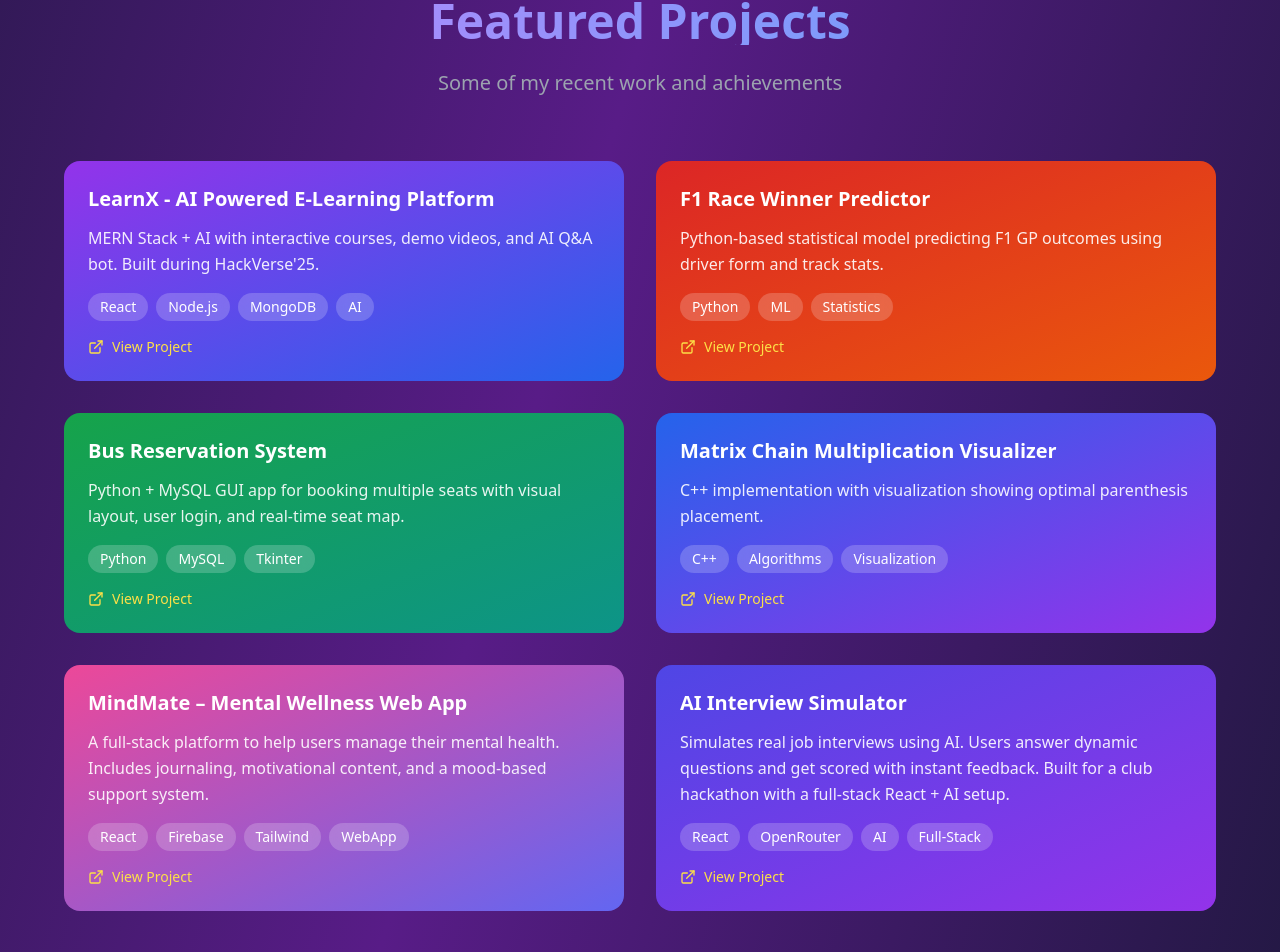
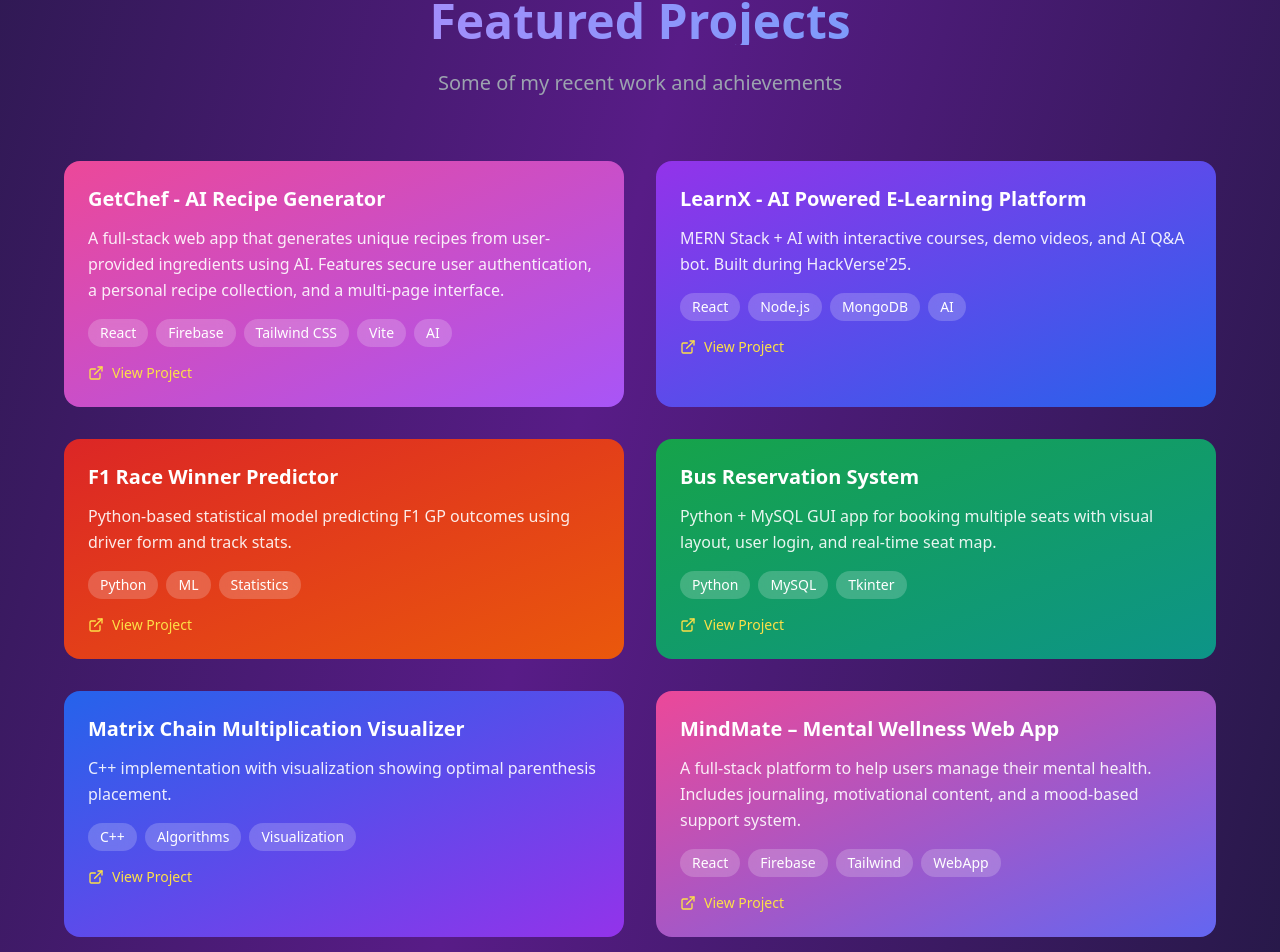
Before and after one commit to PI-Prasaad-Krishna/portfolio, a React (Vite) app: page / in a window 1280 px wide. Shown: the part 2198-3150 px from the top of the page. Built offline with nearby package versions, Linux system fonts and the light colour scheme.

Commit message:
Added new project

```diff
--- a/src/App.jsx
+++ b/src/App.jsx
@@ -27,6 +27,13 @@
   ];
 
   const projects = [
+    {
+      title: "GetChef - AI Recipe Generator",
+      desc: "A full-stack web app that generates unique recipes from user-provided ingredients using AI. Features secure user authentication, a personal recipe collection, and a multi-page interface.",
+      tech: ["React", "Firebase", "Tailwind CSS", "Vite", "AI"],
+      color: "from-pink-500 to-purple-500",
+      link: "https://getchef.vercel.app/"
+    },
     {
       title: "LearnX - AI Powered E-Learning Platform",
       desc: "MERN Stack + AI with interactive courses, demo videos, and AI Q&A bot. Built during HackVerse'25.",
```
